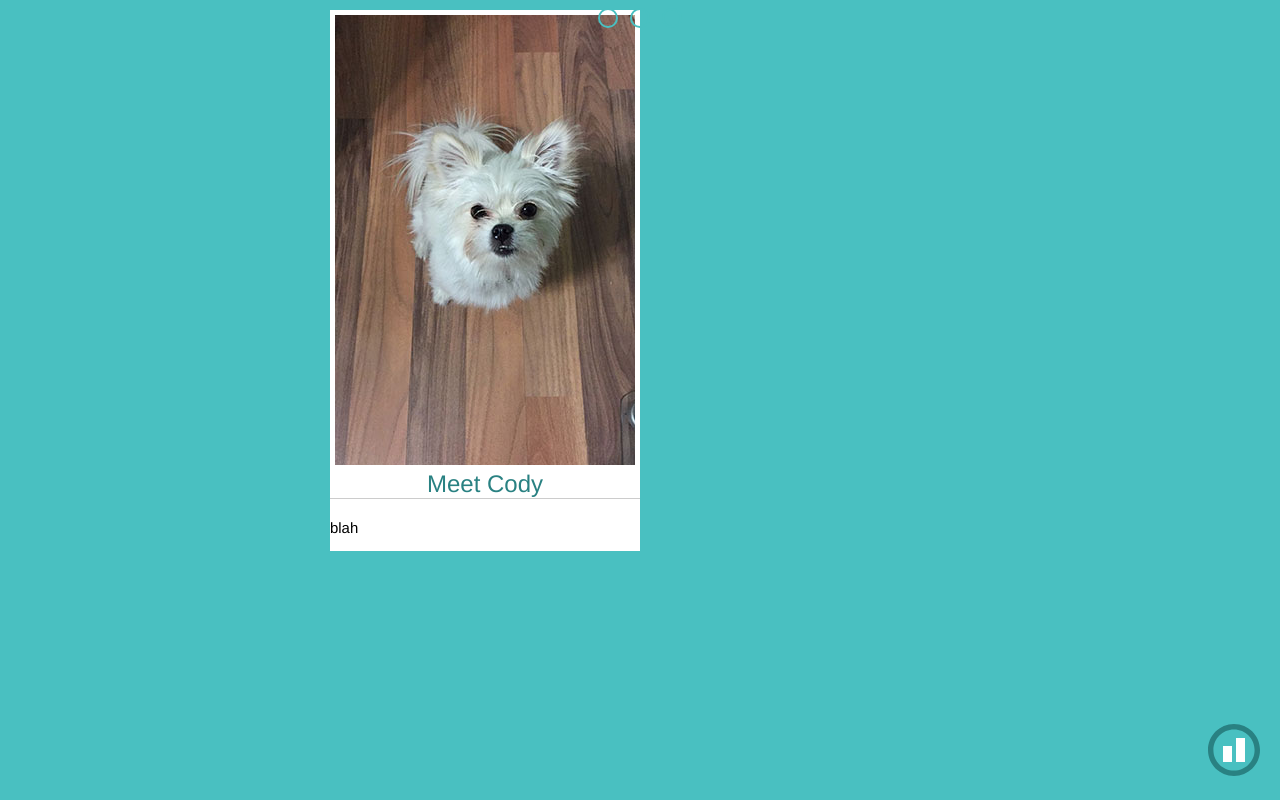
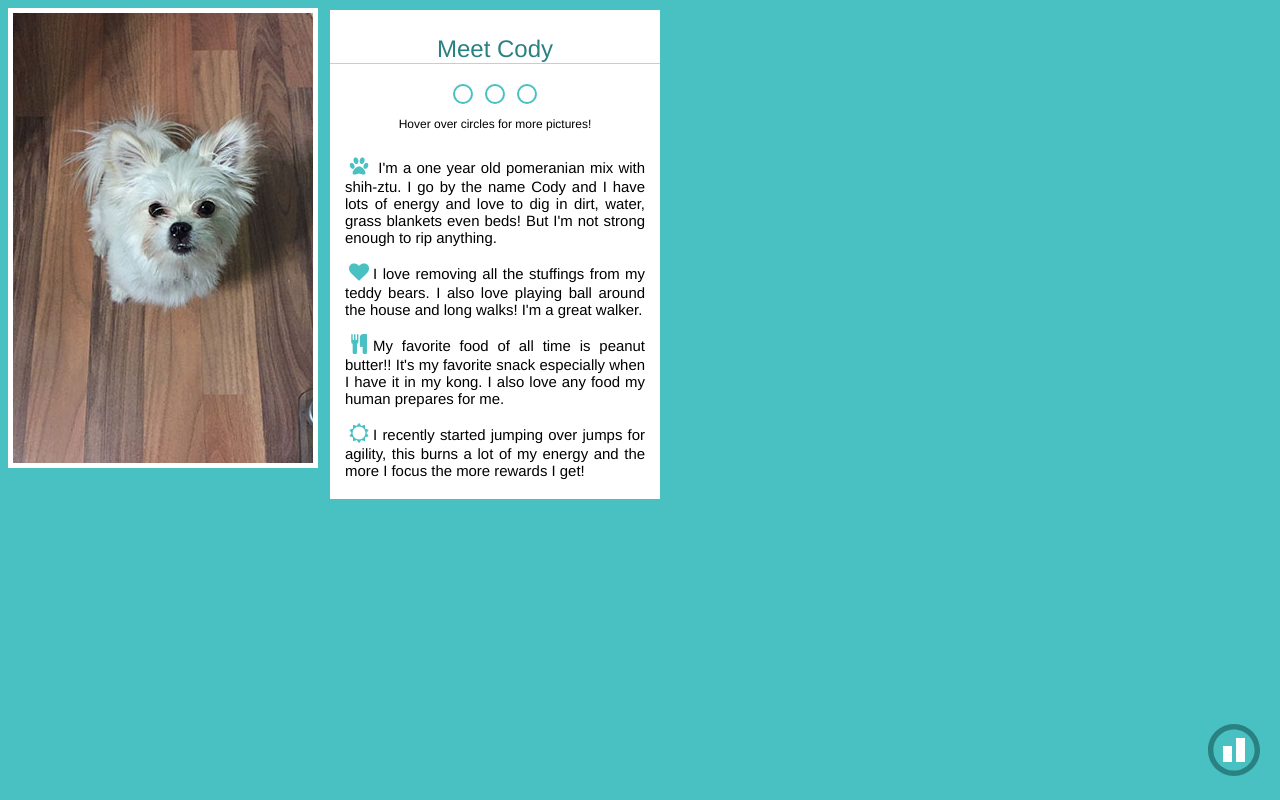
Before and after one commit to heartedmachine/exercise-4, a plain HTML site: page index.html in a window 1280 px wide. Drawn offline with Linux system fonts and the light colour scheme.

Commit message:
refractor(html) reorder the order for appearence

```diff
--- a/index.html
+++ b/index.html
@@ -6,11 +6,9 @@
 	  <link href="css/style.css" rel="stylesheet">
 	</head>
 	<body>
+		<img class="border" src="images/hi-there.jpg" height="450" width="300" />
 		<div class="meet-cody">
-			<img class="border" src="images/hi-there.jpg" height="450" width="300" />
 		<h2>Meet Cody</h2>
-			<p>blah</p>
-		</div>
 			<ul class="pagination">
 				<li>
 			    <span>
@@ -28,6 +26,15 @@
 			    </span>
 			  </li>
 			</ul>
+			<p class="help-tag"> Hover over circles for more pictures!</p>
+			<div class="cody-info">
+				<p><i class="icon-paw"></i> I'm a one year old pomeranian mix with shih-ztu. I go by the name Cody and I have lots of energy and love to dig in dirt, water, grass blankets even beds! But I'm not strong enough to rip anything.</p>
+				<p><i class="icon-heart"></i>I love removing all the stuffings from my teddy bears. I also love playing ball around the house and long walks! I'm a great walker.</p>
+				<p><i class="icon-food"></i>My favorite food of all time is peanut butter!! It's my favorite snack especially when I have it in my kong. I also love any food my human prepares for me.</p>
+				<p><i class="icon-sun"></i>I recently started jumping over jumps for agility, this burns a lot of my energy and the more I focus the more rewards I get!</p>
+			</div>
+		</div>
+
 
 			<!-- Not required for demo -->
 			<div class="ild-ident">
```
Lines whose indentation alone changed are shown as unchanged.
